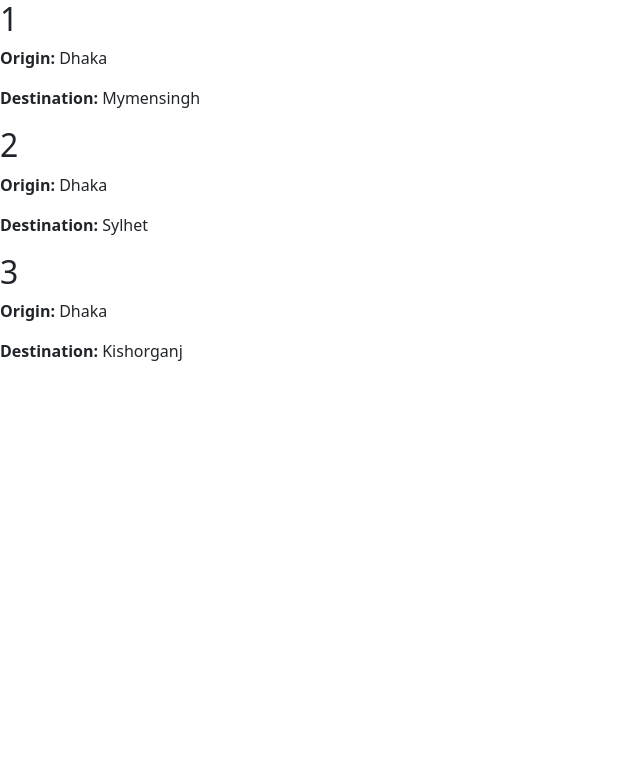
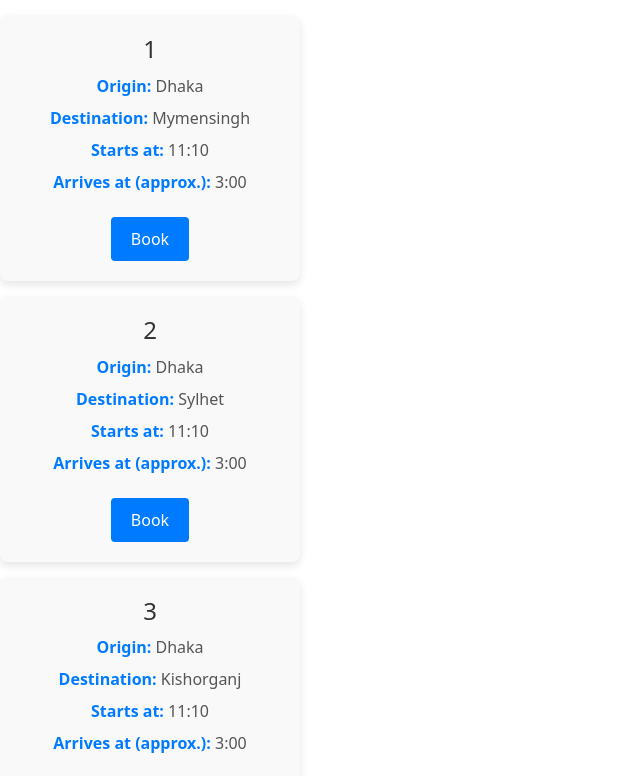
Before and after one commit to codecstasy/Bus-Ticket-Booking-App, an Angular app in the folder client/: page /available-trips in a window 1280 px wide. Shown: the top 776 px of the page, without its empty margins (0-640 px from the left). Built offline with nearby package versions, Linux system fonts and the light colour scheme.

Commit message:
Trip styles added

```diff
--- a/client/src/app/available-trips/available-trips.component.ts
+++ b/client/src/app/available-trips/available-trips.component.ts
@@ -13,6 +13,8 @@ export class AvailableTripsComponent {
   trips: Trip[] = [
     new Trip(1, 'Dhaka', 'Mymensingh', '11:10', '3:00', 300),
     new Trip(2, 'Dhaka', 'Sylhet', '11:10', '3:00', 400),
-    new Trip(3, 'Dhaka', 'Kishorganj', '11:10', '3:00', 200)
+    new Trip(3, 'Dhaka', 'Kishorganj', '11:10', '3:00', 200),
+    new Trip(3, 'Dhaka', 'Jamalpur', '11:10', '3:00', 200),
+    new Trip(3, 'Dhaka', 'Patuakhlai', '11:10', '3:00', 200)
   ]
 }
--- a/client/src/app/available-trips/trip/trip.component.css
+++ b/client/src/app/available-trips/trip/trip.component.css
@@ -0,0 +1,72 @@
+/* Apply styles to the body to center the content */
+body {
+    display: flex;                         /* Use flexbox */
+    justify-content: center;                /* Center horizontally */
+    align-items: center;                    /* Center vertically */
+    min-height: 100vh;                       /* Use min-height for full viewport height */
+    margin: 0;                              /* Remove default margin */
+    padding: 0;                             /* Remove default padding */
+    background-color: #f0f0f0;              /* Optional: Light background for the page */
+    box-sizing: border-box;                 /* Ensure that padding doesn't affect layout */
+  }
+
+  /* Container for each trip card */
+  .trip-card {
+    background-color: #f9f9f9;              /* Light background color for the card */
+    border-radius: 8px;                      /* Rounded corners */
+    box-shadow: 0 4px 8px rgba(0, 0, 0, 0.1);  /* Soft shadow for depth */
+    padding: 20px;                           /* Padding inside the card */
+    margin: 15px 0;                          /* Space between trip cards */
+    width: 300px;                            /* Set a fixed width for consistency */
+    transition: transform 0.2s ease-in-out;   /* Smooth hover effect */
+    text-align: center;                      /* Center align text inside the card */
+  }
+
+  /* Hover effect for the card */
+  .trip-card:hover {
+    transform: translateY(-5px);             /* Slight lift effect when hovered */
+    box-shadow: 0 6px 12px rgba(0, 0, 0, 0.15);  /* Darker shadow on hover */
+  }
+
+  /* Heading style for the trip ID */
+  .trip-card h2 {
+    font-size: 1.5em;                        /* Larger font size for the trip name */
+    color: #333;                             /* Dark text color */
+    margin-bottom: 10px;                     /* Space below the heading */
+  }
+
+  /* Style for each paragraph inside the card */
+  .trip-card p {
+    font-size: 1em;                          /* Standard font size for text */
+    color: #555;                             /* Slightly lighter color for the text */
+    margin: 8px 0;                           /* Space between paragraphs */
+  }
+
+  /* Style for the labels (e.g., Origin, Destination) */
+  .trip-card p strong {
+    color: #007bff;                          /* Blue color for labels */
+    font-weight: bold;                       /* Bold font for the labels */
+  }
+
+  /* Button styles */
+  .trip-card button {
+    background-color: #007bff;               /* Blue background for the button */
+    color: white;                            /* White text color */
+    font-size: 1em;                          /* Standard font size */
+    padding: 10px 20px;                      /* Padding for the button */
+    border: none;                            /* Remove default border */
+    border-radius: 4px;                      /* Rounded corners for the button */
+    cursor: pointer;                         /* Pointer cursor on hover */
+    transition: background-color 0.3s ease;  /* Smooth color change on hover */
+    margin-top: 15px;                        /* Space above the button */
+  }
+
+  /* Button hover effect */
+  .trip-card button:hover {
+    background-color: #0056b3;               /* Darker blue on hover */
+  }
+
+  /* Optional: Add some spacing between the button and the other content */
+  .trip-card p:last-child {
+    margin-bottom: 20px;                     /* Ensure some space at the bottom of the card */
+  }
--- a/client/src/app/available-trips/trip/trip.component.html
+++ b/client/src/app/available-trips/trip/trip.component.html
@@ -1,5 +1,8 @@
 <div class="trip-card">
-    <h2>{{ trip. id }}</h2>
+    <h2>{{ trip.id }}</h2>
     <p><strong>Origin: </strong>{{ trip.origin }}</p>
     <p><strong>Destination: </strong>{{ trip.destination }}</p>
+    <p><strong>Starts at: </strong>{{ trip.departureTime }}</p>
+    <p><strong>Arrives at (approx.): </strong>{{ trip.arrivalTime }}</p>
+    <button>Book</button>
 </div>
```
